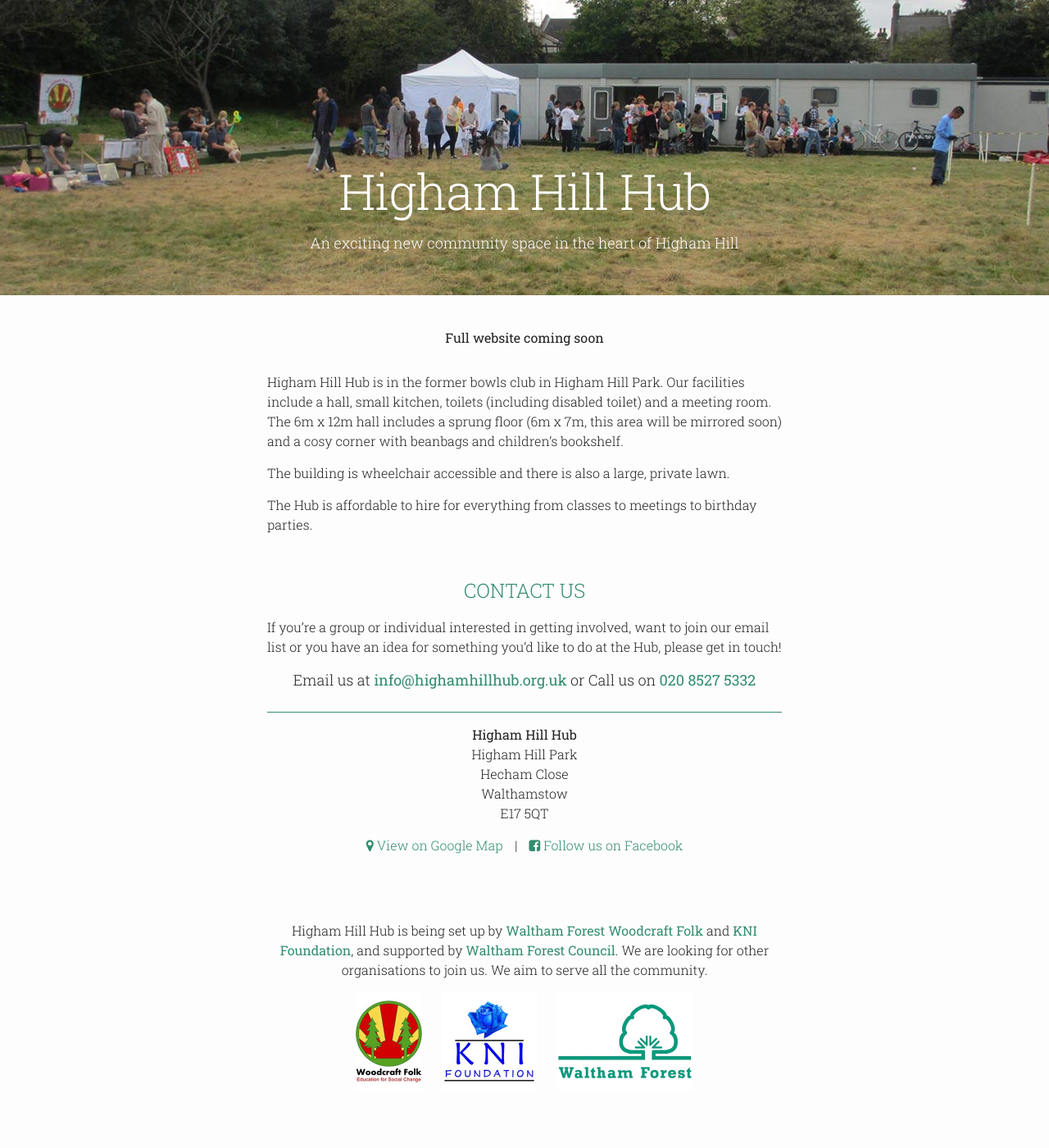
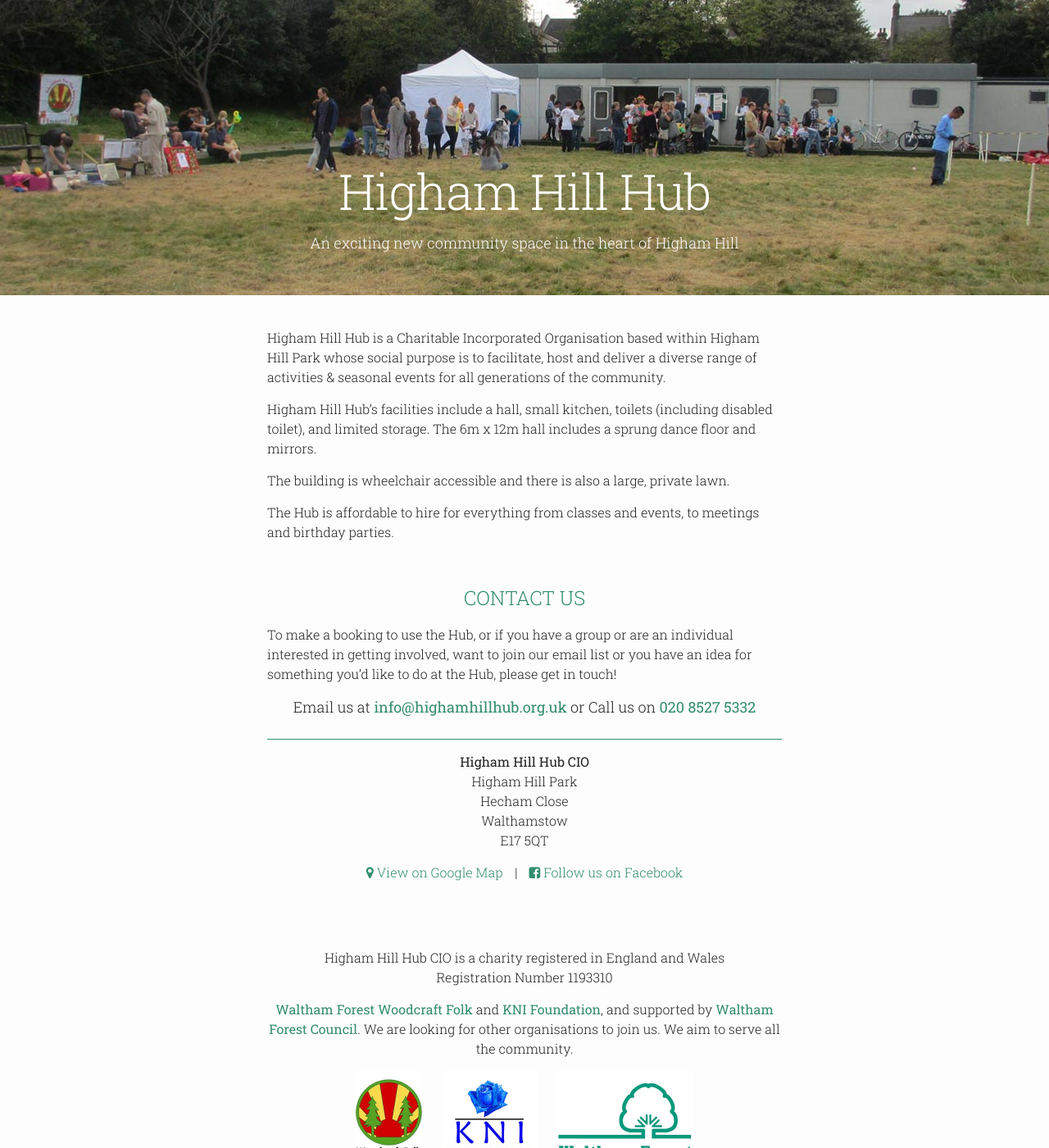
Before and after one commit to sarigriffiths/hhh-holding, a Jekyll site: the page built from index.html, in a window 1280 px wide and 1400 px high. Shown: the whole window at 82% size. Built offline with Jekyll 4.4.1, drawn with Linux system fonts in a browser that asks for light colours; nearby versions of some CDN libraries.

Commit message:
Update main.html

```diff
--- a/_includes/main.html
+++ b/_includes/main.html
@@ -2,23 +2,24 @@
 
   <div class="content-wrapper">
 
-    <p class="intro">Full website coming soon</p>
 
-    <p>Higham Hill Hub is in the former bowls club in Higham Hill Park. Our facilities include a hall, small kitchen, toilets (including disabled toilet) and a meeting room. The 6m x 12m hall includes a sprung floor (6m x 7m, this area will be mirrored soon) and a cosy corner with beanbags and children’s bookshelf.</p>
+    <p>Higham Hill Hub is a Charitable Incorporated Organisation based within Higham Hill Park whose social purpose is to facilitate, host and deliver a diverse range of activities & seasonal events for all generations of the community.</p>
+
+    <p>Higham Hill Hub’s facilities include a hall, small kitchen, toilets (including disabled toilet), and limited storage. The 6m x 12m hall includes a sprung dance floor and mirrors.</p>
 
     <p>The building is wheelchair accessible and there is also a large, private lawn.</p>
 
-    <p>The Hub is affordable to hire for everything from classes to meetings to birthday parties.</p>
+    <p>The Hub is affordable to hire for everything from classes and events, to meetings and birthday parties.</p>
 
     <h2>Contact us</h2>
 
-    <p>If you’re a group or individual interested in getting involved, want to join our email list or you have an idea for something you’d like to do at the Hub, please get in touch!</p>
+    <p>To make a booking to use the Hub, or if you have a group or are an individual interested in getting involved, want to join our email list or you have an idea for something you’d like to do at the Hub, please get in touch!</p>
 
     <p class="contact-cta">Email us at <a href="mailto:info@highamhillhub.org.uk">info@highamhillhub.org.uk</a> or Call us on <a href="tel:+442085275332">020 8527 5332</a></p>
 
     <div class="address">
 
-      <p><strong>Higham Hill Hub</strong><br />
+      <p><strong>Higham Hill Hub CIO</strong><br />
       Higham Hill Park<br />
       Hecham Close<br />
       Walthamstow<br />
@@ -30,7 +31,9 @@
     </div>
 
     <div class="disclaimer">
-      <p>Higham Hill Hub is being set up by <a href="http://woodcraft.org.uk/">Waltham Forest Woodcraft Folk</a> and <a href="http://www.knifoundation.org/">KNI Foundation</a>, and supported by <a href="http://http://www.walthamforest.gov.uk/">Waltham Forest Council</a>. We are looking for other organisations to join us. We aim to serve all the community.</p>
+      <p>Higham Hill Hub CIO is a charity registered in England and Wales<br />Registration Number 1193310</p>
+
+      <p><a href="http://woodcraft.org.uk/">Waltham Forest Woodcraft Folk</a> and <a href="http://www.knifoundation.org/">KNI Foundation</a>, and supported by <a href="http://http://www.walthamforest.gov.uk/">Waltham Forest Council</a>. We are looking for other organisations to join us. We aim to serve all the community.</p>
 
       <div class="logos">
         <a href="http://woodcraft.org.uk/"><img src="images/Woodcraft-Folk-logo.jpg" width="81" height="120" /></a>
```
